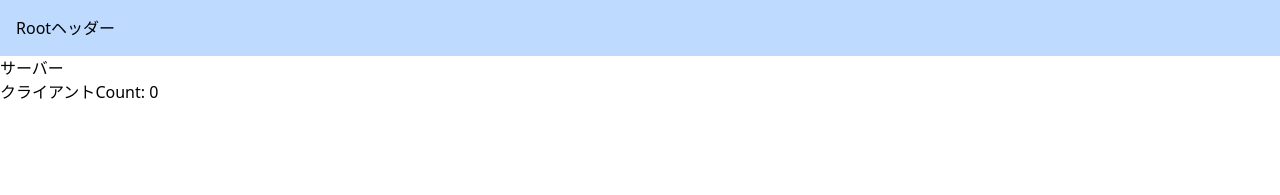
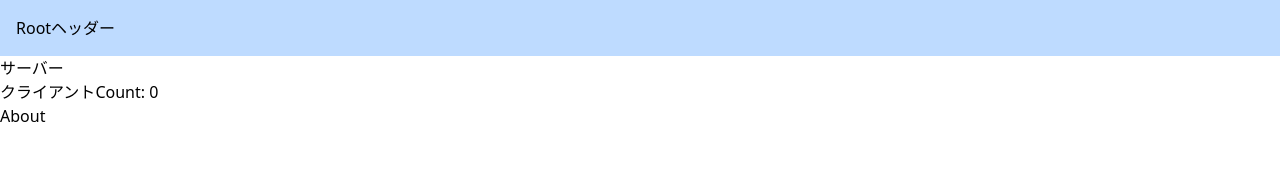
Before and after one commit to aidev2007/next-udemy-basic, a Next.js app: page /rsc in a window 1280 px wide. Shown: the top 195 px of the page. Built offline with nearby package versions, Linux system fonts and the light colour scheme.

Commit message:
LinkとuseRouter

```diff
--- a/src/app/rcc/page.tsx
+++ b/src/app/rcc/page.tsx
@@ -1,14 +1,19 @@
 'use client'
 import { useState } from "react"
+import { useRouter } from "next/navigation"
+import Link from "next/link"
 
 export default function ClientComponent () {
     const [count, setCount] = useState(0)
+    const router = useRouter()
 
     console.log('Client')
     return (
         <div>
             クライアント
             <button onClick={() => setCount(count + 1)}>Count: {count}</button>
+            <Link href="/about">About</Link>
+            <button onClick={() => router.push('/about')}>About</button>
         </div>
     )
 }
--- a/src/app/rsc/page.tsx
+++ b/src/app/rsc/page.tsx
@@ -1,5 +1,6 @@
 import ClientComponent from "@/components/ClientCoponent"
 // import { useState } from "react"
+import Link from "next/link"
 
 export default function ServerComponent () {
     // const [count, setCount] = useState(0)
@@ -10,6 +11,7 @@
             サーバー
             {/* <button onClick={() => setCount(count + 1)}>Count: {count}</button> */}
             <ClientComponent />
+            <Link href="/about">About</Link>
         </div>
     )
 }
```
